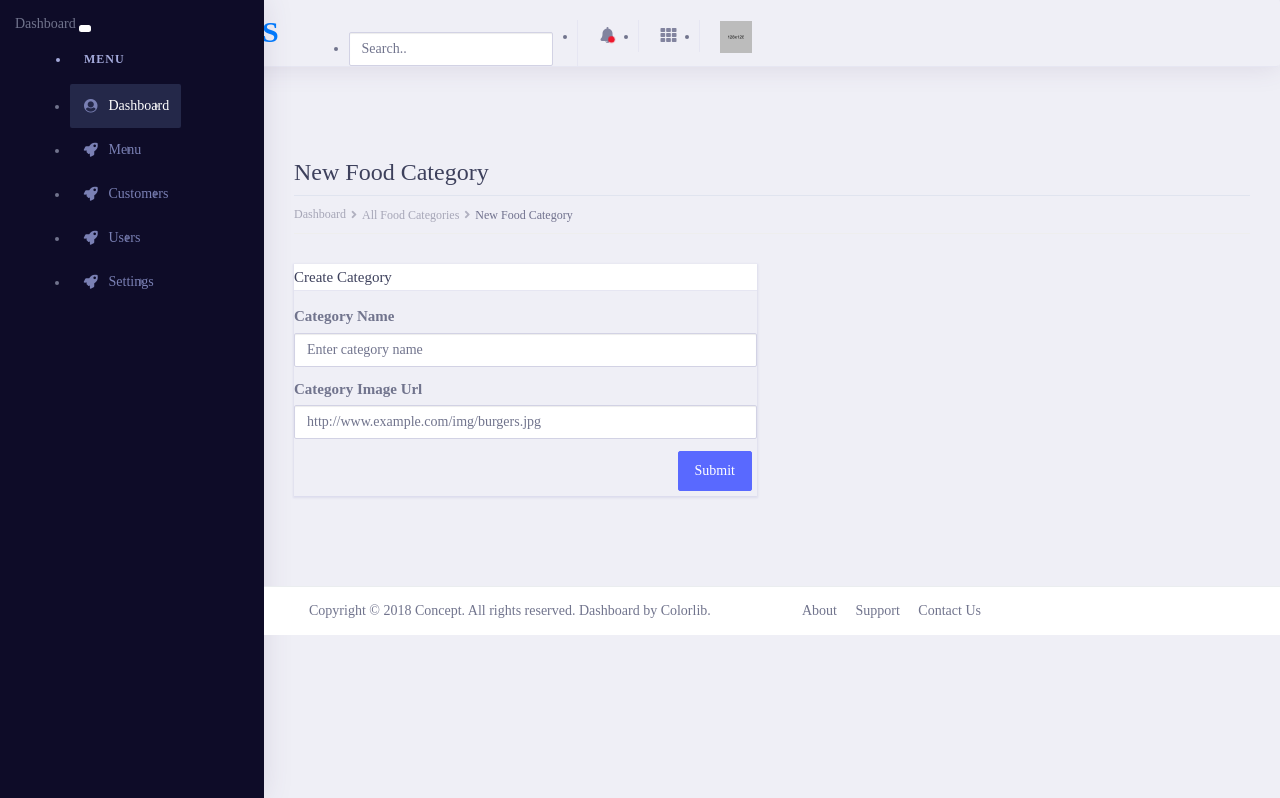
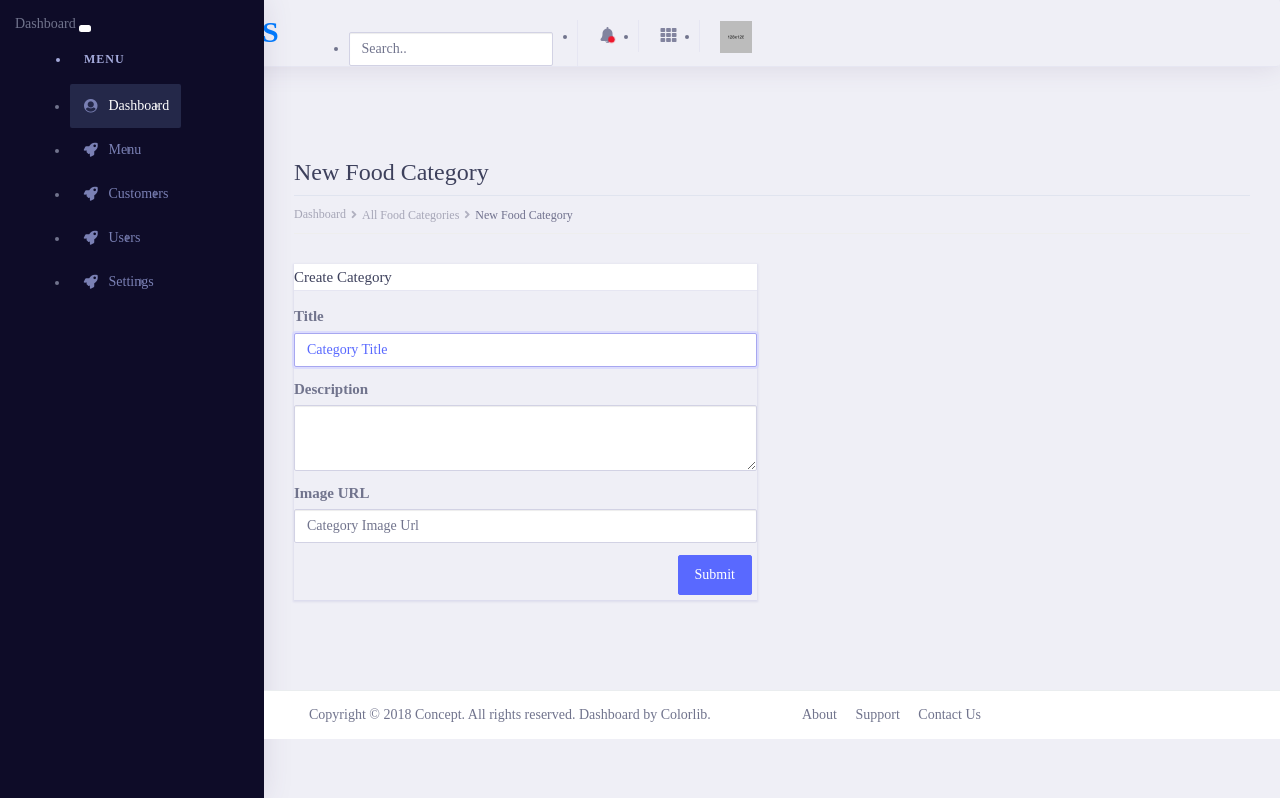
Before and after one commit to JakeAttard/Restaurant-Application, a Laravel app: page /admin/food-categories/create in a window 1280 px wide. Shown: the part 61-859 px from the top of the page. Run offline with Laravel 8, Linux system fonts and the light colour scheme; the visitor is signed in with stand-in values (Sample User, id 1); some libraries are stand-ins or nearby versions; some web fonts are replaced.

Commit message:
Able to create a new category.

```diff
--- a/app/Http/Controllers/admin/FoodCategoriesController.php
+++ b/app/Http/Controllers/admin/FoodCategoriesController.php
@@ -25,11 +25,17 @@ class FoodCategoriesController extends Controller
     }
 
     public function store() {
-       $category = new FoodCategory();
-       $category->title = request('title');
-       $category->description = request('description');
-       $category->image_url = request('image_url');
-       $category->save();
+        request()->validate([
+            'title' => ['required', 'string', 'max:255'],
+            'description' => ['required', 'string'],
+            'image_url' => ['required', 'string']
+        ]);
+
+        $category = new FoodCategory();
+        $category->title = request('title');
+        $category->description = request('description');
+        $category->image_url = request('image_url');
+        $category->save();
 
         return \redirect('/admin/food-categories');
     }
--- a/resources/views/admin/food-categories/create.blade.php
+++ b/resources/views/admin/food-categories/create.blade.php
@@ -27,14 +27,36 @@
                 <div class="card">
                     <h5 class="card-header">Create Category</h5>
                     <div class="card-body">
-                        <form action="#" id="basicform" data-parsley-validate="" novalidate="">
+                        <form method="POST" action="/admin/food-categories">
+                            @csrf
                             <div class="form-group">
-                                <label for="inputCategory">Category Name</label>
-                                <input id="inputCategory" type="text" name="category" data-parsley-trigger="change" required="" placeholder="Enter category name" autocomplete="off" class="form-control">
+                                <label for="inputTitle">Title</label>
+                                <input id="inputTitle" type="text" class="form-control form-control-lg @error('title') is-invalid @enderror" name="title" value="{{ old('title') }}" required autocomplete="title" placeholder="Category Title" autofocus>
+                                @error('title')
+                                    <span class="invalid-feedback" role="alert">
+                                        <strong>{{ $message }}</strong>
+                                    </span>
+                                @enderror
                             </div>
                             <div class="form-group">
-                                <label for="inputCategoryImageUrl">Category Image Url</label>
-                                <input id="inputCategoryImageUrl" type="text" name="image_url" data-parsley-trigger="change" required="" placeholder="http://www.example.com/img/burgers.jpg" autocomplete="off" class="form-control">
+                                <label for="inputDescription">Description</label>
+                                <textarea id="inputDescription" type="text" class="form-control form-control-lg @error('description') is-invalid @enderror" name="description" required placeholder="Write a category description" autofocus>
+                                    {{ old('description') }}
+                                </textarea>
+                                @error('description')
+                                    <span class="invalid-feedback" role="alert">
+                                        <strong>{{ $message }}</strong>
+                                    </span>
+                                @enderror
+                            </div>
+                            <div class="form-group">
+                                <label for="inputImageUrl">Image URL</label>
+                                <input id="inputImageUrl" type="text" class="form-control form-control-lg @error('image_url') is-invalid @enderror" name="image_url" value="{{ old('image_url') }}" required autocomplete="image_url" placeholder="Category Image Url" autofocus>
+                                @error('image_url')
+                                    <span class="invalid-feedback" role="alert">
+                                        <strong>{{ $message }}</strong>
+                                    </span>
+                                @enderror
                             </div>
                             <div class="row">
                                 <div class="col-sm-6 pb-2 pb-sm-4 pb-lg-0 pr-0">
```
Also changed, not shown: app/Http/Controllers/admin/UsersController.php (+8 -0 lines).
